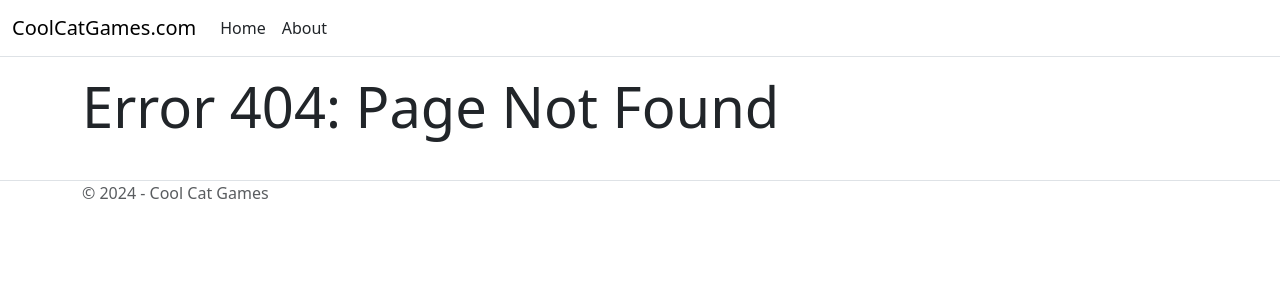
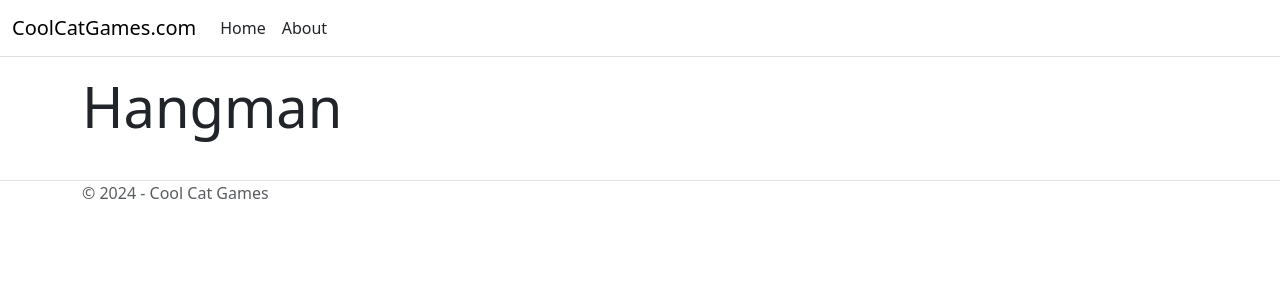
Before and after one commit to Syyren/Combined_CPRO2221_CPRO2501_Group_Repo, a React (Create React App) app in the folder frontend/: page /games/hangman in a window 1280 px wide. Before the commit this address had no page. Shown: the top 300 px of the page. Built offline with nearby package versions, Linux system fonts and the light colour scheme.

Commit message:
added hangman page and component skeleton

```diff
--- a/frontend/src/App.js
+++ b/frontend/src/App.js
@@ -1,6 +1,7 @@
 import { BrowserRouter, Routes, Route} from 'react-router-dom' //importing the react router dom to set my routes
 import About from './pages/About'
 import Home from './pages/Home'
+import Hangman from './pages/games/Hangman'
 import NoPage from './pages/NoPage' //importing each of my pages
 
 export default function App() { //setting the app routes
@@ -11,6 +12,7 @@ export default function App() { //setting the app routes
           <Route index element={ <Home /> } />
           <Route path="/home" element={ <Home /> } /> {/* Setting a second home path for clean routing */}
           <Route path="/about" element={ <About /> } />
+          <Route path="/games/hangman" element={ <Hangman /> } />
           <Route path="*" element={ <NoPage /> } /> {/* All undefined routes will raise the 404 page here */}
         </Routes>
       </BrowserRouter>
--- /dev/null
+++ b/frontend/src/components/hangman/Alphabet.jsx
@@ -0,0 +1,10 @@
+import React from 'react';
+
+class Alphabet extends React.Component {
+    render(){
+        return <>
+
+        </>
+    }
+}
+export default Alphabet;
--- /dev/null
+++ b/frontend/src/components/hangman/Gallow.jsx
@@ -0,0 +1,10 @@
+import React from 'react';
+
+class Gallow extends React.Component {
+    render(){
+        return <>
+
+        </>
+    }
+}
+export default Gallow;
--- /dev/null
+++ b/frontend/src/components/hangman/Score.jsx
@@ -0,0 +1,10 @@
+import React from 'react';
+
+class Score extends React.Component {
+    render(){
+        return <>
+
+        </>
+    }
+}
+export default Score;
--- /dev/null
+++ b/frontend/src/components/hangman/Word.jsx
@@ -0,0 +1,10 @@
+import React from 'react';
+
+class Word extends React.Component {
+    render(){
+        return <>
+
+        </>
+    }
+}
+export default Word;
--- /dev/null
+++ b/frontend/src/pages/games/Hangman.js
@@ -0,0 +1,20 @@
+import Layout from "../../components/Layout";
+import Score from "../../components/hangman/Score";
+import Gallow from "../../components/hangman/Gallow";
+import Word from "../../components/hangman/Word";
+import Alphabet from "../../components/hangman/Alphabet";
+
+
+
+export default function Home()
+{
+    return(
+        <Layout>
+            <h2 className="display-4 mb-4">Hangman</h2>
+            <Score />
+            <Gallow />
+            <Word />
+            <Alphabet />
+        </Layout>
+    )
+}
```
